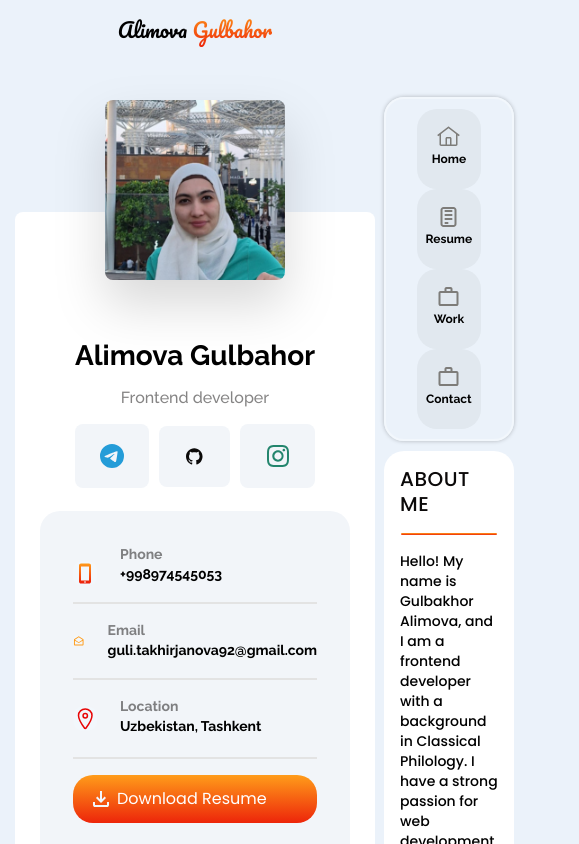
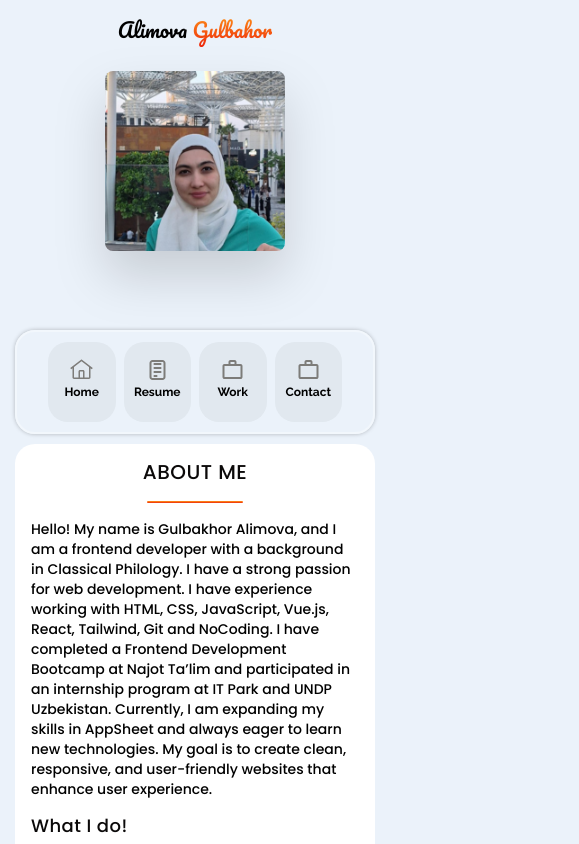
Before and after one commit to Guli-Alimova/Portfolio-new, a Next.js app: page / in a window 390 px wide. Shown: the top 844 px of the page, 579 px wide, since content can reach past the window. Built offline with nearby package versions, Linux system fonts and the light colour scheme.

Commit message:
style:sidebar and tab responsive

```diff
--- a/src/app/components/Portfolio.tsx
+++ b/src/app/components/Portfolio.tsx
@@ -128,7 +128,7 @@ const Portfolio: React.FC = () => {
           filteredProjects.map((project) => (
             <a key={project.id} href={project.link} target="_blank" rel="noopener noreferrer" className="block">
               <div className="border p-2 rounded-lg shadow-md hover:shadow-lg transition-shadow">
-                <Image src={project.image} alt={project.title} className="w-full h-40 object-cover rounded-lg" />
+                <Image src={project.image} alt={project.title} width={334} height={100} className="w-full h-40 object-cover rounded-lg" />
                 <h3 className="poppins font-medium text-lg text-primary mt-2">{project.title}</h3>
                 <p className="poppins text-sm text-gray-600">{project.description}</p>
               </div>
--- a/src/app/components/Saidbar.tsx
+++ b/src/app/components/Saidbar.tsx
@@ -1,17 +1,31 @@
-import React from 'react'
-import Image from 'next/image'
-import { Call, Download, Email, Github, Instagram, Location, Telegram } from '../common/svg'
-import Button from '../common/Button'
-
+'use client'
+import React, { useState } from 'react';
+import Image from 'next/image';
+import { Call, Download, Email, Github, Instagram, Location, Telegram } from '../common/svg';
+import Button from '../common/Button';
+import "../styles/globals.css"
 
 const Saidbar = () => {
+  const [isExpanded, setIsExpanded] = useState(false);
+
+  const toggleExpand = () => {
+    setIsExpanded(!isExpanded);
+  };
+
   return (
-    <div className='bg-white w-full sm:w-[400px] h-full relative pt-[114px] rounded-lg pb-[66px] px-[25px]'>
-  <div className='drop-shadow-2xl absolute top-[-112px] left-[50%] transform -translate-x-1/2 '>
-    <Image src="/image/Дизайн без названия (4).png" width={200} height={200} alt="avatar" className='rounded-lg'/>
+    <div className='sm:bg-white w-full sm:w-[400px] h-full relative pt-[114px] rounded-lg pb-[110px] sm:pb-[66px] px-[25px] bg-transparent block'>
+      <div className='drop-shadow-2xl absolute top-[-141px] sm:top-[-112px] left-[50%] transform -translate-x-1/2 '>
+        <Image
+          src="/image/Дизайн без названия (4).png"
+          width={200}
+          height={200}
+          alt="avatar"
+          className='rounded-lg cursor-pointer sm:cursor-auto'
+          onClick={toggleExpand}
+        />
       </div>
 
-  <div>
+      <div className={`${isExpanded ? 'block' : 'hidden'} sm:block`}>
         <h3 className='raleway text-[28px] font-bold leading-8 text-primary mt-[14px] text-center'>
           Alimova Gulbahor
         </h3>
@@ -19,7 +33,7 @@ const Saidbar = () => {
           Frontend developer
         </p>
         <div className='mb-[23px] flex justify-center items-center gap-2.5'>
-      <Button href="https://t.me/Alimova_Guli" ><Telegram /></Button>
+          <Button href="https://t.me/Alimova_Guli"><Telegram /></Button>
           <Button href="https://github.com/Guli-Alimova"><Github /></Button>
           <Button href="https://www.instagram.com/guli._alimova/"><Instagram /></Button>
         </div>
@@ -49,16 +63,17 @@ const Saidbar = () => {
             </div>
           </div>
 
-      <a href='/pdf/CV_Alimova.pdf'
+          <a
+            href='/pdf/CV_Alimova.pdf'
             download="CV_Alimova.pdf"
-       className='py-[12px] px-[20px] rounded-[20px] gradient-bg text-white flex gap-2 items-center mt-[16px] mb-[33px] mx-auto hover: bg-transparent'>
+            className='py-[12px] px-[20px] rounded-[20px] gradient-bg text-white flex gap-2 items-center mt-[16px] mb-[33px] mx-auto hover:bg-transparent'
+          >
             <Download /> Download Resume
           </a>
         </div>
       </div>
     </div>
+  );
+};
 
-  )
-}
-
-export default Saidbar
+export default Saidbar;
--- a/src/app/components/Tab.tsx
+++ b/src/app/components/Tab.tsx
@@ -19,12 +19,12 @@ const Tab = () => {
 
   return (
     <>
-    <div className="mt-[-115px] mb-2.5 flex flex-wrap justify-between max-w-[503px] w-full ml-auto py-[10px] px-[31px] border-2 border-[#F2F7FC] shadow-nav rounded-[20px]">
+      <div className="mt-[-115px] mb-2.5 flex sm:flex-wrap gap-2 justify-between flex-nowrap max-w-[503px] w-full ml-auto py-[10px] px-[31px] border-2 border-[#F2F7FC] shadow-nav rounded-[20px]">
         {tabs.map((tab) => (
           <BtnTab
             key={tab.id}
             onClick={() => setActiveTab(tab.id)}
-          className="flex flex-col justify-center items-center hover:bg-orange-500 hover:text-white text-tabColor transition-all"
+            className="flex flex-col justify-center items-center hover:bg-orange-500 hover:text-white text-tabColor transition-all "
           >
             {tab.icon} {tab.label}
           </BtnTab>
--- a/src/app/layout.tsx
+++ b/src/app/layout.tsx
@@ -43,9 +43,12 @@ export default function RootLayout({
       >
         <Header/>
         <div className=" bg-[#EBF2FA] py-[152px]">
-        <div className="container flex gap-[9px]">
-          <Saidbar/>
+        <div className="container">
+          <div className="flex flex-col sm:flex-row gap-[9px]">
+           <Saidbar/>
           <MainContant/>
+          </div>
+
         </div>
         </div>
 
```
Also changed, not shown: src/app/styles/globals.css (line endings or trailing spaces). Lines whose indentation alone changed are shown as unchanged.
